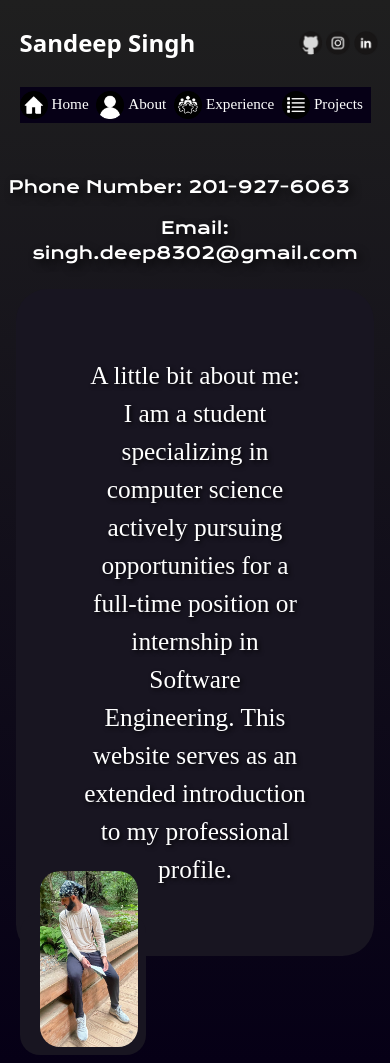
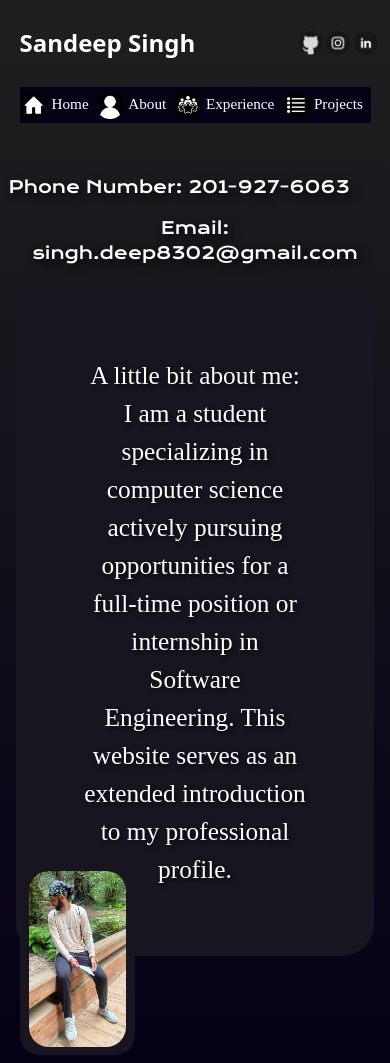
Before and after one commit to SandeepS3/personal-website, a React (Create React App) app: page /about in a window 390 px wide. Built offline with nearby package versions, Linux system fonts and the light colour scheme; a web font is replaced by a local one.

Commit message:
fix about  mobile

```diff
--- a/src/pages/AboutStyles.js
+++ b/src/pages/AboutStyles.js
@@ -88,12 +88,17 @@ const mediaStyles = {
     flexDirection: "column",
     alignItems: "flex-start",
   },
+  leftHalf: {
+    flex: 1,
+    display: "flex",
+    alignItems: "flex-end",
+  },
   image: {
     width: "25vw",
     height: "45vw",
     borderRadius: "1.25em",
     marginTop: "-6vh",
-    marginLeft: "3vw",
+    // marginLeft: "3vw",
   },
   imageBox: {
     padding: "1vh",
```
